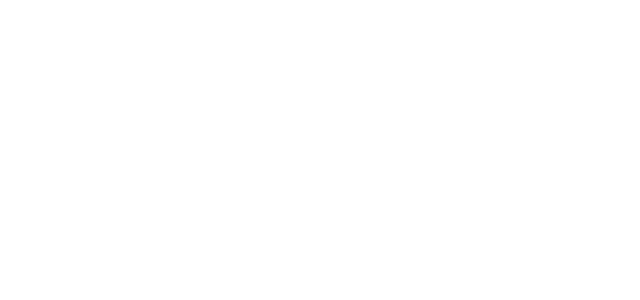
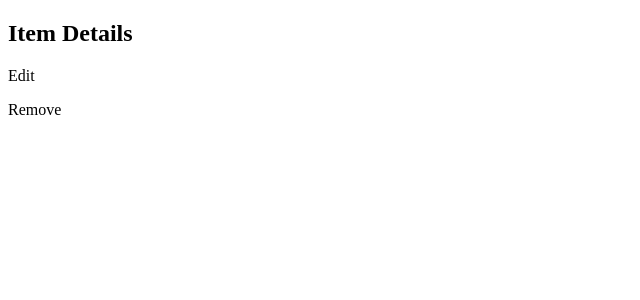
Before and after one commit to Farahalh/shoppinglistapp, a React (Create React App) app: page /Details in a window 1280 px wide. Before the commit this address had no page. Shown: the top 300 px of the page, without its empty margins (0-640 px from the left). Built offline with nearby package versions, Linux system fonts and the light colour scheme; the HTML template or start-up script is replaced by a standard one.

Commit message:
Creating component ItemDetailsPage with routing to edit items, adding routing to App.tsx... issues with routing tbc

```diff
--- a/src/App.tsx
+++ b/src/App.tsx
@@ -1,14 +1,19 @@
 import React from 'react';
+import { BrowserRouter as Router, Route, Routes } from 'react-router-dom';
 import './styles/App.css';
 import WelcomeScreen from './components/WelcomeScreen';
-import { BrowserRouter as Router, Route, Routes } from 'react-router-dom';
 import ItemListPage from './components/ItemListPage';
+import ItemPage from './components/ItemPage';
+import ItemDetailsPage from './components/ItemDetailsPage';
 
 function App() {
   return (
     <Router>
       <Routes>
         <Route path="/" element={<WelcomeScreen />} />
+        <Route path="ListPage" element={<ItemListPage />} />
+        <Route path="Items" element={<ItemPage items={[]} />} />
+        <Route path="Details" element={<ItemDetailsPage items={[]} />} />
       </Routes>
     </Router>
   );
--- /dev/null
+++ b/src/components/ItemDetailsPage.tsx
@@ -0,0 +1,22 @@
+import React from 'react';
+import {useParams} from 'react-router-dom';
+
+interface ItemDetailsPageProps {
+    items: string[];
+}
+
+function ItemDetailsPage({ items } : ItemDetailsPageProps) {
+    const { itemId } = useParams<{ itemId: string }>();
+    const selectedItem = itemId ? items[parseInt(itemId, 10)] : null;
+
+    return (
+      <div className="ItemDetailsPAge">
+      <h2>Item Details</h2>
+      <p>{selectedItem}</p>
+      <p>Edit</p>
+      <p>Remove</p>
+      </div>
+    );
+  }
+
+  export default ItemDetailsPage;
--- a/src/components/ItemListPage.tsx
+++ b/src/components/ItemListPage.tsx
@@ -1,6 +1,8 @@
 import React, { useState, ChangeEvent, FormEvent } from "react";
+import { BrowserRouter as Router, Route, Routes } from 'react-router-dom';
 import Button from "./Button";
 import ItemPage from "./ItemPage";
+import ItemDetailsPage from "./ItemDetailsPage";
 
 function ItemListPage() {
   // user input state
@@ -39,7 +41,12 @@
         <Button />
       </form>
       {/*Display items list*/}
-      <ItemPage items={itemsList} />
+      <Routes>
+      <Route path="*" element={<ItemPage items={itemsList} />} />
+      <Route
+      path="/items/:itemId"
+      element={<ItemDetailsPage items={itemsList} />} />
+      </Routes>
     </div>
   );
 }
--- a/src/components/ItemPage.tsx
+++ b/src/components/ItemPage.tsx
@@ -1,4 +1,5 @@
 import React from 'react';
+import { Link } from 'react-router-dom';
 import EmptyStateImg from '../images/emptystate-stevengaan.png';
 
 // specify props received in component
@@ -14,7 +15,7 @@
         <ul>
           {items.map((item: string, index: number) => (
             <li key={index}>
-              <input type="checkbox" /> {item}
+              <Link to={`/items/${index}`}><input type="checkbox" /> {item}</Link>
             </li>
           ))}
         </ul>
```
Lines whose indentation alone changed are shown as unchanged.
